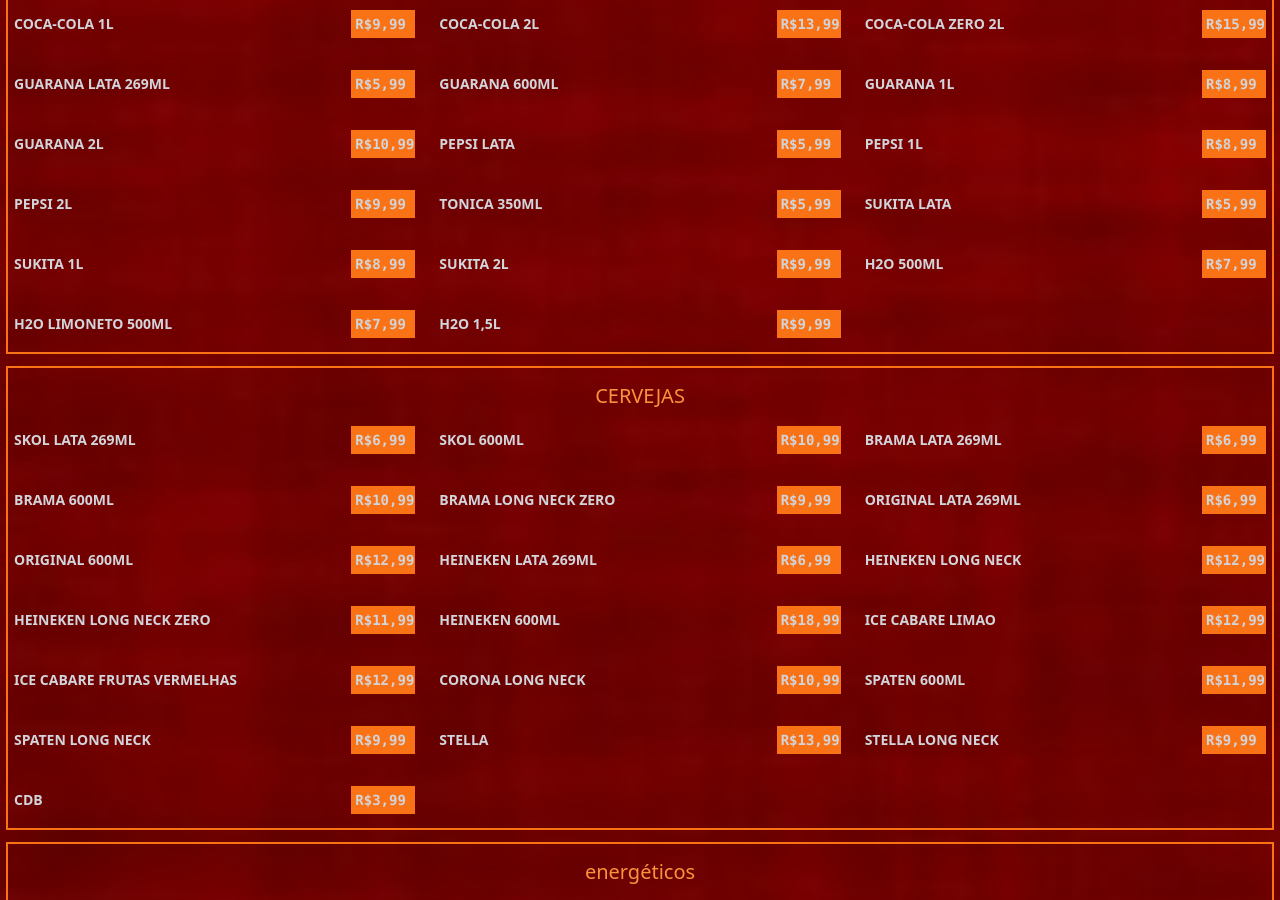
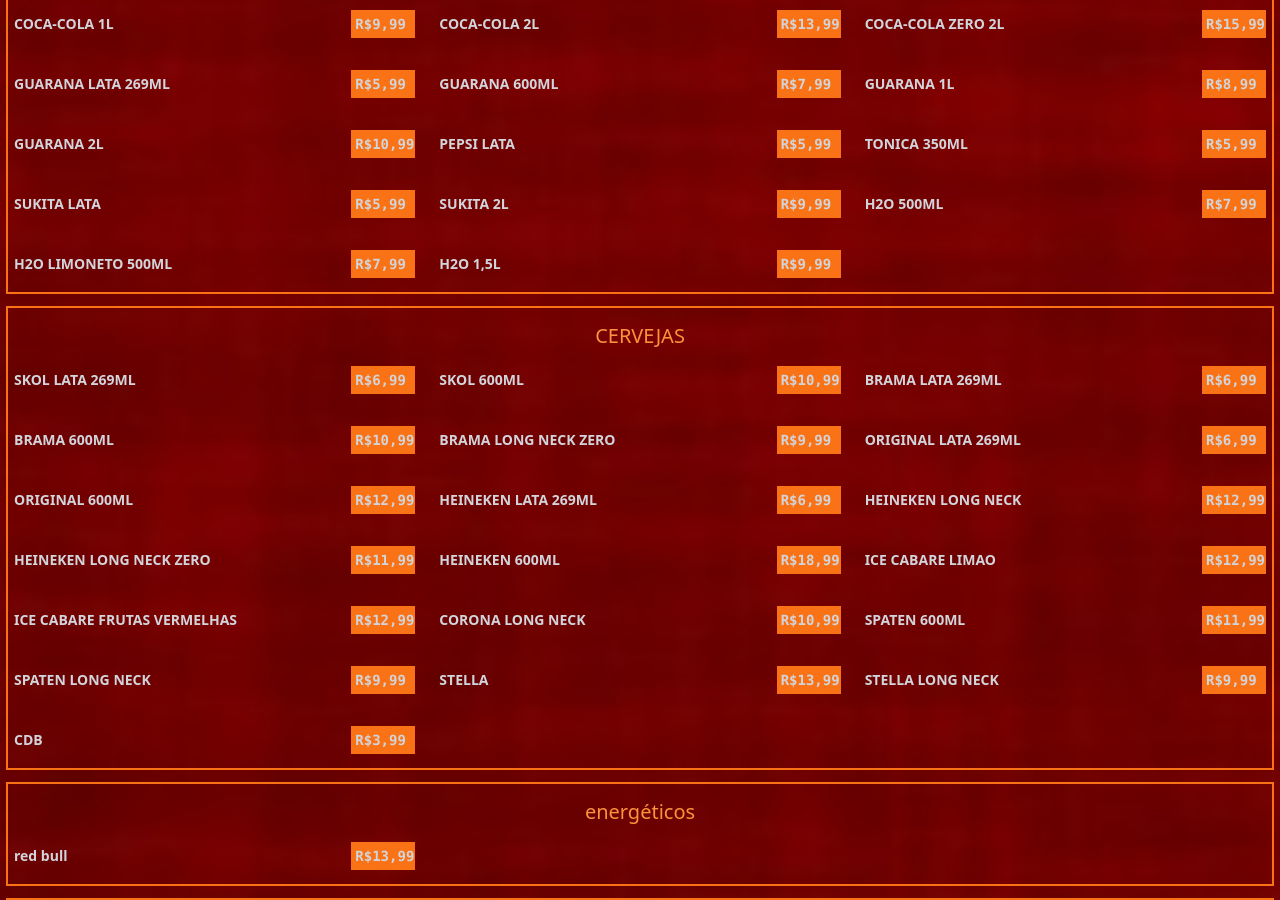
Before and after one commit to joaovitornara10/cardapio, a Next.js app: page / in a window 1280 px wide. Shown: the part 2680-3580 px from the top of the page. Built offline with nearby package versions, Linux system fonts and the light colour scheme.

Commit message:
Update db.js

```diff
--- a/src/db.js
+++ b/src/db.js
@@ -402,20 +402,6 @@
 
             },
             {
-                id: "325",
-                name: "PEPSI 1L ",
-                price: "8,99",
-                category: "bebidas"
-
-            },
-            {
-                id: "326",
-                name: "PEPSI 2L",
-                price: "9,99",
-                category: "bebidas"
-
-            },
-            {
                 id: "327",
                 name: "TONICA 350ML ",
                 price: "5,99",
@@ -426,13 +412,6 @@
                 id: "328",
                 name: "SUKITA LATA",
                 price: "5,99",
-                category: "bebidas"
-
-            },
-            {
-                id: "329",
-                name: "SUKITA 1L",
-                price: "8,99",
                 category: "bebidas"
 
             },
```
